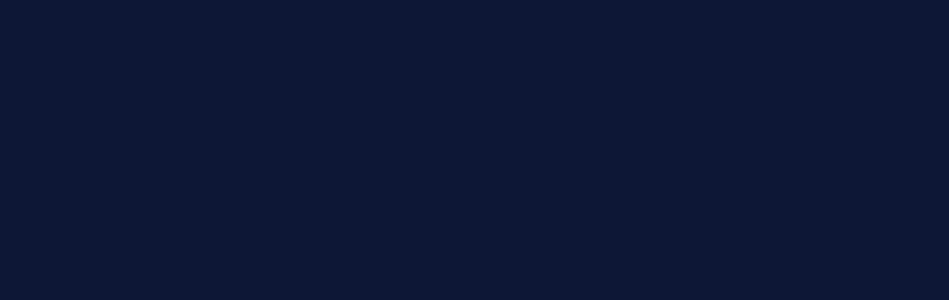
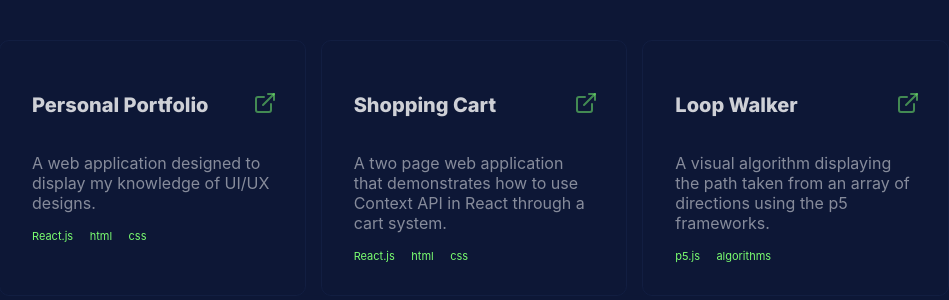
Before and after one commit to ibahm/Personal-Portfolio, a React (Create React App) app: page / in a window 1280 px wide. Shown: the part 2078-2378 px from the top of the page, without its empty margins (166-1115 px from the left). Before the commit the page ends 1502 px from the top, so only its background shows below. Built offline with nearby package versions, Linux system fonts and the light colour scheme; the HTML template or start-up script is replaced by a standard one.

Commit message:
Added AOS library + more
- Added AOS library to animate elements.
- Using an array to store the information to be displayed on project cards.
- Styled the project card using Grid

```diff
--- a/package.json
+++ b/package.json
@@ -6,8 +6,10 @@
     "@testing-library/jest-dom": "^5.16.5",
     "@testing-library/react": "^13.3.0",
     "@testing-library/user-event": "^13.5.0",
+    "aos": "^2.3.4",
     "react": "^18.2.0",
     "react-dom": "^18.2.0",
+    "react-icons": "^4.4.0",
     "react-scripts": "5.0.1",
     "web-vitals": "^2.1.4"
   },
--- a/src/App.js
+++ b/src/App.js
@@ -2,6 +2,7 @@ import React from "react";
 import NavBar from "./components/NavBar";
 import Brief from "./components/Brief";
 import About from "./components/About";
+import ProjectList from "./components/ProjectList";
 
 const App = () => {
   return (
@@ -9,6 +10,7 @@ const App = () => {
       <NavBar/>
       <Brief/>
       <About/>
+      <ProjectList/>
     </div>
   )
 }
--- a/src/components/About.js
+++ b/src/components/About.js
@@ -1,16 +1,22 @@
-import React from "react";
+import React, {useEffect} from "react";
+import Aos from "aos";
+import "aos/dist/aos.css";
 
 const About = () => {
+    useEffect(() => {
+        Aos.init({});
+    }, []);
+
     return (
-        <div className="about-container">
+        <div data-aos="zoom-in-down" data-aos-duration="1000" className="about-container">
             <div className="about-text">
                 <h1 className="about-name">About Me</h1>
                 <p className="about-desc1">I am a software enthusiast that loves to learn topics and displaying my newly found skills through projects.
-                 My love for programming began from my very first website project in 2014 where I discovered the intricacy of <span>CSS</span>. Wanting to learn how to improve UI elements
+                 My love for programming began from my very first website in 2014 where I discovered the intricacy of <span>CSS</span>. Wanting to learn how to improve UI elements
                  outside of CSS' reach, I discovered JavaScript.</p>
                  <p className="about-desc2">Throughout my time at university, I had taken part in a multitude of projects demonstrating my understanding of <span>Java</span> through projects including
-                 <span> traversing a Finch Robot</span> and <span>a login and register page via an Android application</span> a login and register page via an Android application but through personal projects and online tests, I was able to maintain a growing
-                 understanding of <span>JavaScript</span>. This shows that I am always in pursuit of a challenge.</p>
+                 <span> traversing a Finch Robot</span> and a <span>login and register page via Android studio</span> but through personal projects and online tests, I was able to maintain a growing
+                 understanding of <span>JavaScript</span>. I am always in pursuit of a challenge.</p>
             </div>
         </div>
     )
--- a/src/components/Brief.js
+++ b/src/components/Brief.js
@@ -1,8 +1,15 @@
-import React from "react";
+import React, { useEffect } from "react";
+import Aos from "aos";
+import "aos/dist/aos.css";
 
 const Brief = () => {
+
+    useEffect(() => {
+        Aos.init({});
+    }, []);
+
     return (
-        <div className="brief-container">
+        <div data-aos="zoom-in-down" data-aos-duration="1000" className="brief-container">
             <div className="brief-text">
                 <p className="brief-welcome">Welcome!</p>
                 <h1 className="brief-name">Ahmed Ahmed</h1>
--- a/src/components/NavBar.js
+++ b/src/components/NavBar.js
@@ -1,13 +1,20 @@
-import React from "react";
+import React, {useEffect} from "react";
+import Aos from "aos";
+import "aos/dist/aos.css";
 
 const NavBar = () => {
+
+    useEffect(() => {
+        Aos.init({});
+    }, []);
+
     return (
         <div className="nav-container">
             <ul>
-                <li><a href="#">About</a></li>
-                <li><a href="#">Projects</a></li>
-                <li><a href="#">Contact</a></li>
-                <li><button className="nav-resume">Resume</button></li>
+                <li className="about" data-aos="fade-down" data-aos-duration="1000"><a href="#">About</a></li>
+                <li className="projects" data-aos="fade-down" data-aos-duration="1200"><a href="#">Projects</a></li>
+                <li className="contact" data-aos="fade-down" data-aos-duration="1300"><a href="#">Contact</a></li>
+                <li><button className="nav-resume" data-aos="fade-down" data-aos-duration="1400">Resume</button></li>
             </ul>
         </div>
     )
--- /dev/null
+++ b/src/components/Project.js
@@ -0,0 +1,30 @@
+import React, {useEffect} from "react";
+import { FiExternalLink } from "react-icons/fi";
+import Aos from "aos";
+import "aos/dist/aos.css";
+
+const Project = ({head, text, link, lang1, lang2, lang3}) => {
+
+    useEffect(() => {
+        Aos.init({});
+    }, []);
+
+    return (
+        <div className="project-container">
+            <div className="project-header">
+                <h3>{head}</h3>
+                <a href={link} target="_blank" rel="noopener noreferrer" ><FiExternalLink className="project-link"/></a>
+            </div>
+            <div className="project-text">
+                <p>{text}</p>
+                <div className="project-footer">
+                    <span>{lang1}</span>
+                    <span>{lang2}</span>
+                    <span>{lang3}</span>
+                </div>
+            </div>
+        </div>
+    )
+}
+
+export default Project;
--- /dev/null
+++ b/src/components/ProjectList.js
@@ -0,0 +1,28 @@
+import React, {useEffect} from "react";
+import Project from "./Project";
+import Aos from "aos";
+import "aos/dist/aos.css";
+
+const projects = [
+    {head: "Personal Portfolio", text: "A web application designed to display my knowledge of UI/UX designs.", link: "https://github.com/ibahm/Personal-Portfolio", lang1: "React.js", lang2: "html", lang3:"css"},
+    {head: "Shopping Cart", text: "A two page web application that demonstrates how to use Context API in React through a cart system.", link: "https://github.com/ibahm/Shopping-Cart-ContextAPI", lang1: "React.js", lang2: "html", lang3:"css"},
+    {head: "Loop Walker", text: "A visual algorithm displaying the path taken from an array of directions using the p5 frameworks.", link: "https://github.com/ibahm/Loop-Walker", lang1: "p5.js", lang2: "algorithms", lang3:""},
+]
+
+const ProjectList = () => {
+    useEffect(() => {
+        Aos.init({});
+    }, []);
+
+    return (
+        <div className="projectlist-container">
+            <div className="projectlist-grid" data-aos="fade-down" data-aos-duration="1000">
+                {projects.map(item => (
+                    <Project head={item.head} text={item.text} link={item.link} lang1={item.lang1} lang2={item.lang2} lang3={item.lang3}/>
+                ))}
+            </div>
+        </div>
+    )
+}
+
+export default ProjectList;
--- a/src/index.css
+++ b/src/index.css
@@ -14,8 +14,27 @@ code {
     monospace;
 }
 
+  * {
+    scrollbar-width: auto;
+    scrollbar-color: #9e9e9e #ffffff;
+  }
+
+  *::-webkit-scrollbar {
+    width: 6px;
+  }
+
+  *::-webkit-scrollbar-track {
+
+  }
+
+  *::-webkit-scrollbar-thumb {
+    background-color: #9e9e9eb4;
+    border-radius: 10px;
+    border: none;
+  }
+
 .container {
-  width: 100vw;
+  width: 100%;
   margin: 0;
 }
 
@@ -27,6 +46,7 @@ code {
   flex-wrap: wrap;
   padding: 1rem;
   border-bottom: 1px solid rgb(15, 26, 60);
+  background: rgb(13, 23, 54);
 }
 
 .nav-container ul {
@@ -62,7 +82,7 @@ code {
   padding: 0.8rem 1rem;
   font-family: 'Fira Mono', monospace;
   color: rgb(17, 255, 0);
-  transition: all 0.3s ease-in-out 0s;
+  transition: all 0.1s ease-in 0s;
 }
 
 .nav-resume:hover {
@@ -75,9 +95,8 @@ code {
   justify-content: center;
   align-items: center;
   flex-wrap: wrap;
-  margin: 0 5em;
-  margin-top: 10em;
-  margin-bottom: 30em;
+  margin: 10em 5em;
+  margin-bottom: 35em;
 }
 
 .brief-welcome {
@@ -104,6 +123,7 @@ code {
   align-items: center;
   flex-wrap: wrap;
   margin: 10em 5em;
+  margin-bottom: 45em;
 }
 
 .about-name {
@@ -128,3 +148,79 @@ code {
   color: rgba(255, 255, 255, 0.5);
   max-width: 600px;
 }
+
+.projectlist-container {
+  display: flex;
+  justify-content: center;
+  align-items: center;
+  margin-bottom: 45em;
+}
+
+.projectlist-grid {
+  display: grid;
+  grid-template-columns: repeat(auto-fill, minmax(300px, 1fr));
+  gap: 15px;
+  position: relative;
+  margin: 1em;
+  max-width: 950px;
+  min-width: 300px;
+}
+
+.project-container {
+  display: flex;
+  flex-direction: column;
+  border: 1px solid rgb(18, 30, 65);
+  border-radius: 10px;
+  padding: 2rem;
+  transition: all 0.2s ease-in 0s;
+}
+
+.project-container:hover {
+  background-color: rgb(15, 26, 60);
+  transform: translateY(-10px);
+}
+
+.project-header {
+  display: flex;
+  justify-content: space-between;
+  flex-direction: row;
+  align-items: center;
+}
+
+.project-link {
+  color: rgba(122, 254, 112, 0.5);
+  transform: scale(1.5);
+  transition: all 0.1s ease-in 0s;
+}
+
+.project-link:hover {
+  cursor: pointer;
+  color: rgba(122, 254, 112, 1);
+}
+
+.project-header h3 {
+  font-family: 'Inter', sans-serif;
+  font-size: 20px;
+  color: rgba(255, 255, 255, 0.8);
+}
+
+.project-text {
+  display: flex;
+  justify-content: space-between;
+  flex-direction: column;
+}
+
+.project-text p {
+  color: rgba(255, 255, 255, 0.5);
+}
+
+.project-text span {
+  font-size: 11px;
+  color: rgb(122, 254, 112);
+  padding-right: 1.5em;
+}
+
+.project-footer {
+  display: flex;
+  justify-content: flex-start;
+}
```
Also changed, not shown: 1 other file (tests, documents, lock files or other folders).
